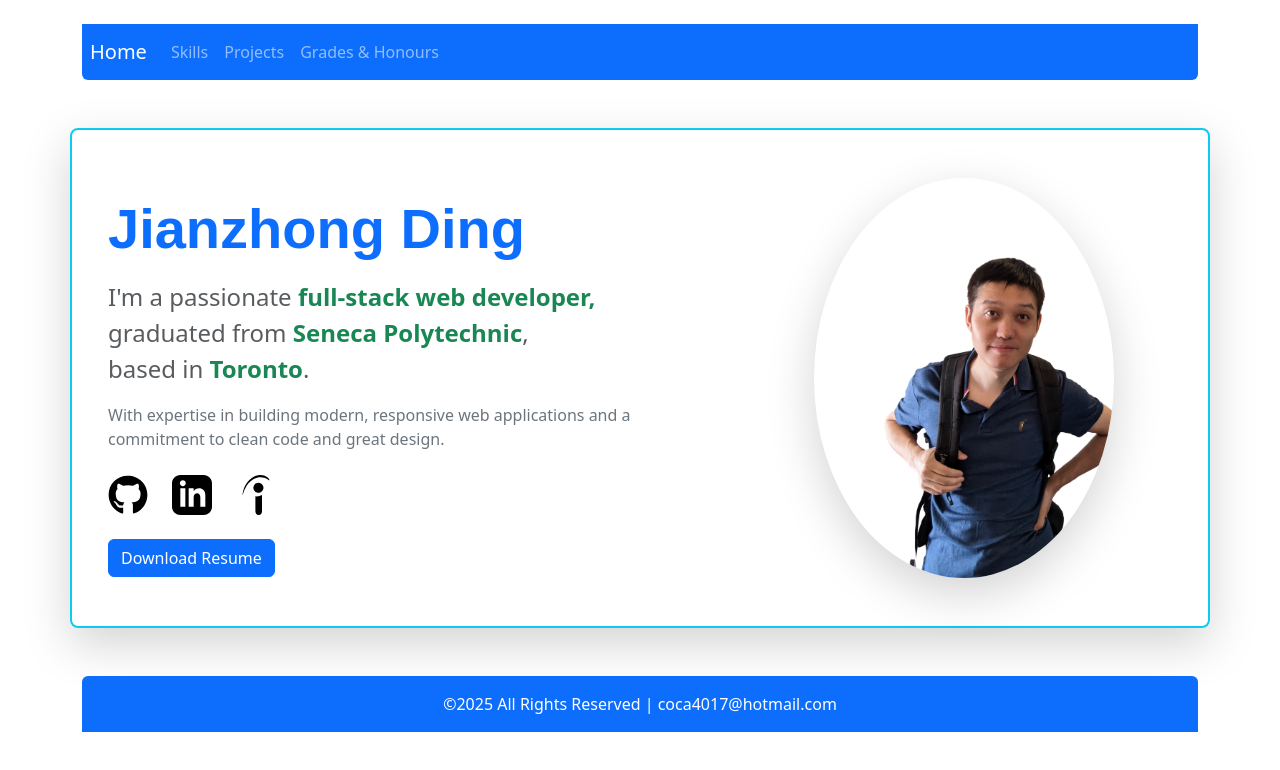
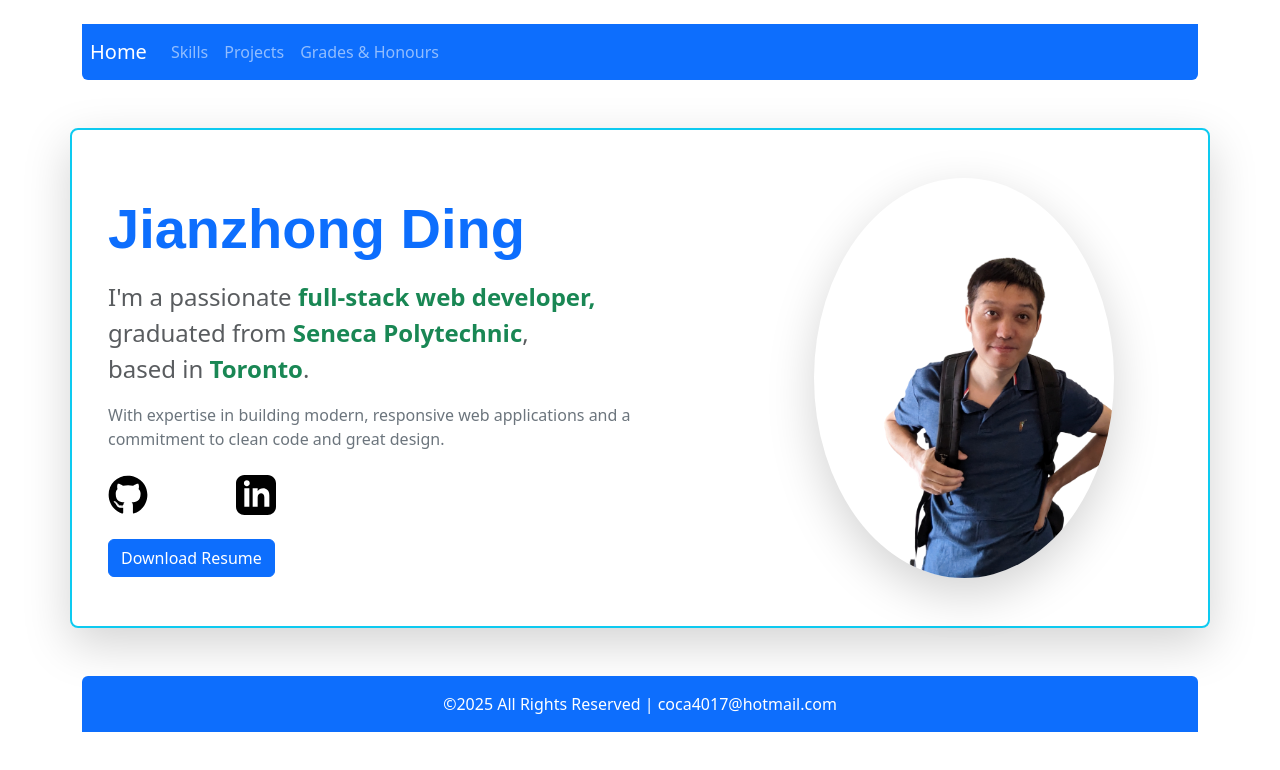
Before and after one commit to jding40/NextJSPortfolio, a Next.js app: page / in a window 1280 px wide. Shown: the top 770 px of the page. Built offline with nearby package versions, Linux system fonts and the light colour scheme; a web font is replaced by a local one.

Commit message:
minor update

```diff
--- a/app/globals.css
+++ b/app/globals.css
@@ -4,3 +4,9 @@
 h1 {
   font-family: "Barriecito", "Noto Sans SC", sans-serif;
 }
+
+/* set background image to dots */
+.bg-dots {
+  background-image: radial-gradient(blue 1px, transparent 1px);
+  background-size: 15px 15px;
+}
--- a/app/page.js
+++ b/app/page.js
@@ -37,10 +37,18 @@ export default function Home() {
               />
             </a>
             <a
+              className="invisible me-4"
+              href="https://indeed.com/"
+              target="_blank"
+              rel="noopener noreferrer"
+            >
+              <Image src="/indeed-2.svg" alt="Indeed" width={40} height={40} />
+            </a>
+            <a
               href="https://www.linkedin.com/in/coca4017/"
               target="_blank"
               rel="noopener noreferrer"
-              className="me-4"
+              className="me"
             >
               <Image
                 src="/linkedin.svg"
@@ -48,13 +56,6 @@ export default function Home() {
                 width={40}
                 height={40}
               />
-            </a>
-            <a
-              href="https://indeed.com/"
-              target="_blank"
-              rel="noopener noreferrer"
-            >
-              <Image src="/indeed-2.svg" alt="Indeed" width={40} height={40} />
             </a>
           </div>
           <div className="d-flex align-items-center mt-4">
--- a/components/skillCard.css
+++ b/components/skillCard.css
@@ -1,11 +1,5 @@
 .hidden {
   display: none;
-}
-
-/* set background image to dots */
-.bg-dots {
-  background-image: radial-gradient(blue 1px, transparent 1px);
-  background-size: 15px 15px;
 }
 
 /*card*/
```
Also changed, not shown: components/ProjectCard.js (+7 -3 lines).
